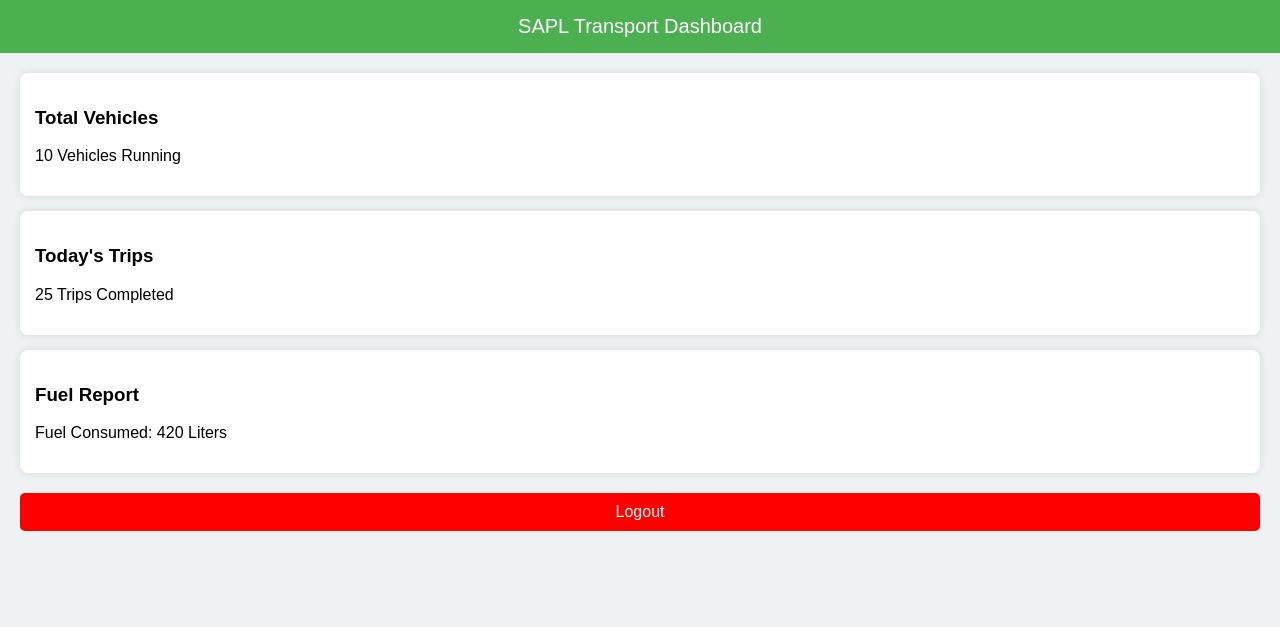
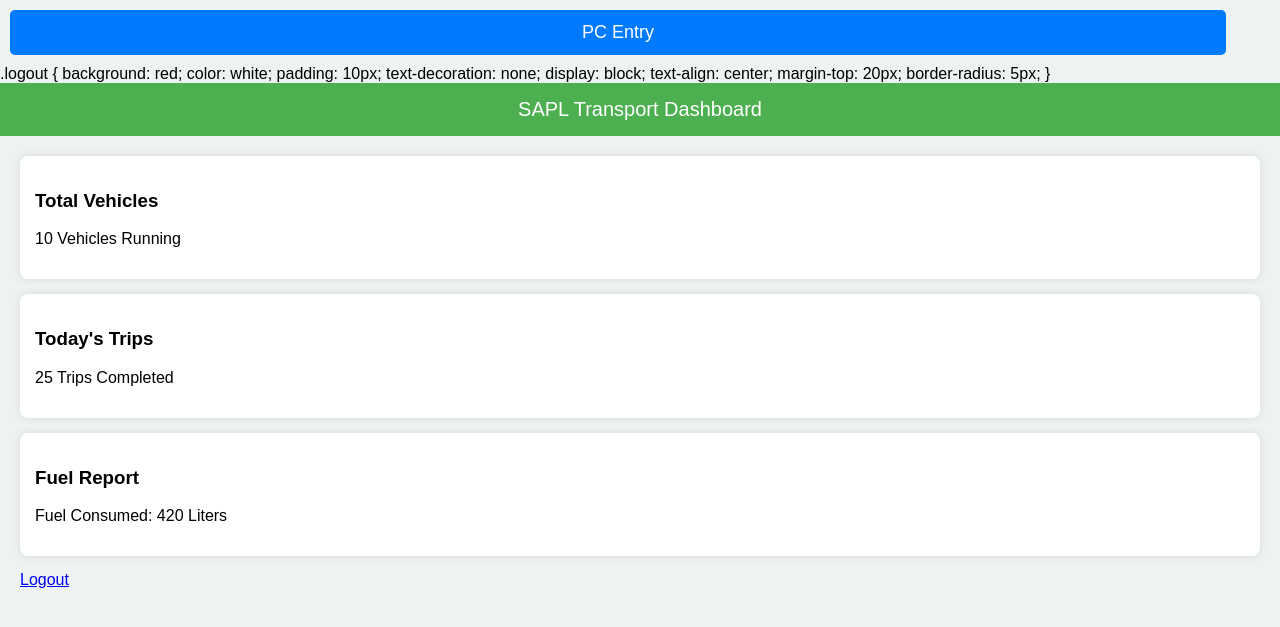
Before and after one commit to vishalagrawal4888-cyber/sapl-transport-app, a Flask app: page /dashboard in a window 1280 px wide. Shown: the top 627 px of the page. Run offline with Flask 3, Linux system fonts and the light colour scheme.

Commit message:
Update dashboard.html

```diff
--- a/templates/templates/dashboard.html
+++ b/templates/templates/dashboard.html
@@ -24,7 +24,23 @@
             margin-bottom: 15px;
             border-radius: 8px;
             box-shadow: 0 0 8px rgba(0,0,0,0.1);
-        }
+        }</style>
+</head>
+<body>
+
+<a href="/pc-entry">
+    <button style="
+        width: 95%;
+        margin: 10px;
+        padding: 12px;
+        background: #007bff;
+        color: white;
+        border: none;
+        border-radius: 5px;
+        font-size: 18px;">
+        PC Entry
+    </button>
+</a>
         .logout {
             background: red;
             color: white;
```
